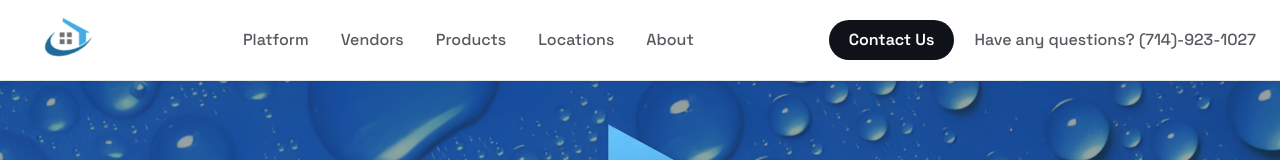
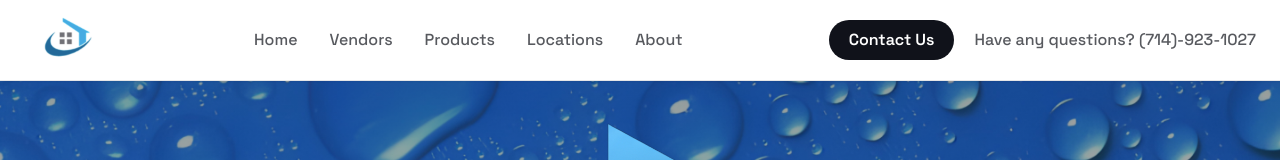
Before and after one commit to spencersharpe-dev/wmc-products, a React (Vite) app: page / in a window 1280 px wide. Shown: the top 160 px of the page. Built offline with nearby package versions, Linux system fonts and the light colour scheme.

Commit message:
Rename Platform to Home in navigation with routing
- Change "Platform" to "Home" in navbar across all pages
- Add routing for Home link to navigate to "/" (home page)

Co-Authored-By: Claude Opus 4.5 <noreply@anthropic.com>

```diff
--- a/src/About.jsx
+++ b/src/About.jsx
@@ -1,7 +1,7 @@
 import React from 'react';
 import { Link } from 'react-router-dom';
 
-const navLinks = ["Platform", "Vendors", "Products", "Locations", "About"];
+const navLinks = ["Home", "Vendors", "Products", "Locations", "About"];
 
 export default function About() {
   const [mobileMenuOpen, setMobileMenuOpen] = React.useState(false);
@@ -24,7 +24,7 @@ export default function About() {
             {navLinks.map((link) => (
               <Link
                 key={link}
-                to={link === "About" ? "/about" : link === "Products" ? "/products" : link === "Vendors" ? "/vendors" : link === "Locations" ? "/locations" : "#"}
+                to={link === "Home" ? "/" : link === "About" ? "/about" : link === "Products" ? "/products" : link === "Vendors" ? "/vendors" : link === "Locations" ? "/locations" : "#"}
                 className="text-ink/70 transition hover:text-ink"
               >
                 {link}
@@ -61,7 +61,7 @@ export default function About() {
               {navLinks.map((link) => (
                 <Link
                   key={link}
-                  to={link === "About" ? "/about" : link === "Products" ? "/products" : link === "Vendors" ? "/vendors" : link === "Locations" ? "/locations" : "#"}
+                  to={link === "Home" ? "/" : link === "About" ? "/about" : link === "Products" ? "/products" : link === "Vendors" ? "/vendors" : link === "Locations" ? "/locations" : "#"}
                   className="block w-full text-left px-4 py-3 text-ink/70 hover:text-ink hover:bg-ink/5 rounded-lg transition"
                   onClick={() => setMobileMenuOpen(false)}
                 >
--- a/src/Home.jsx
+++ b/src/Home.jsx
@@ -1,7 +1,7 @@
 import React from 'react';
 import { Link } from 'react-router-dom';
 
-const navLinks = ["Platform", "Vendors", "Products", "Locations", "About"];
+const navLinks = ["Home", "Vendors", "Products", "Locations", "About"];
 
 const solutionCards = [
   {
@@ -93,7 +93,7 @@ export default function Home() {
             {navLinks.map((link) => (
               <Link
                 key={link}
-                to={link === "About" ? "/about" : link === "Products" ? "/products" : link === "Vendors" ? "/vendors" : link === "Locations" ? "/locations" : "#"}
+                to={link === "Home" ? "/" : link === "About" ? "/about" : link === "Products" ? "/products" : link === "Vendors" ? "/vendors" : link === "Locations" ? "/locations" : "#"}
                 className="text-ink/70 transition hover:text-ink"
               >
                 {link}
@@ -130,7 +130,7 @@ export default function Home() {
               {navLinks.map((link) => (
                 <Link
                   key={link}
-                  to={link === "About" ? "/about" : link === "Products" ? "/products" : link === "Vendors" ? "/vendors" : link === "Locations" ? "/locations" : "#"}
+                  to={link === "Home" ? "/" : link === "About" ? "/about" : link === "Products" ? "/products" : link === "Vendors" ? "/vendors" : link === "Locations" ? "/locations" : "#"}
                   className="block w-full text-left px-4 py-3 text-ink/70 hover:text-ink hover:bg-ink/5 rounded-lg transition"
                   onClick={() => setMobileMenuOpen(false)}
                 >
--- a/src/Locations.jsx
+++ b/src/Locations.jsx
@@ -1,7 +1,7 @@
 import React from 'react';
 import { Link } from 'react-router-dom';
 
-const navLinks = ["Platform", "Vendors", "Products", "Locations", "About"];
+const navLinks = ["Home", "Vendors", "Products", "Locations", "About"];
 
 const locationsData = [
   {
@@ -36,7 +36,7 @@ export default function Locations() {
             {navLinks.map((link) => (
               <Link
                 key={link}
-                to={link === "About" ? "/about" : link === "Products" ? "/products" : link === "Vendors" ? "/vendors" : link === "Locations" ? "/locations" : "#"}
+                to={link === "Home" ? "/" : link === "About" ? "/about" : link === "Products" ? "/products" : link === "Vendors" ? "/vendors" : link === "Locations" ? "/locations" : "#"}
                 className="text-ink/70 transition hover:text-ink"
               >
                 {link}
@@ -73,7 +73,7 @@ export default function Locations() {
               {navLinks.map((link) => (
                 <Link
                   key={link}
-                  to={link === "About" ? "/about" : link === "Products" ? "/products" : link === "Vendors" ? "/vendors" : link === "Locations" ? "/locations" : "#"}
+                  to={link === "Home" ? "/" : link === "About" ? "/about" : link === "Products" ? "/products" : link === "Vendors" ? "/vendors" : link === "Locations" ? "/locations" : "#"}
                   className="block w-full text-left px-4 py-3 text-ink/70 hover:text-ink hover:bg-ink/5 rounded-lg transition"
                   onClick={() => setMobileMenuOpen(false)}
                 >
--- a/src/Partner.jsx
+++ b/src/Partner.jsx
@@ -1,7 +1,7 @@
 import React from 'react';
 import { Link } from 'react-router-dom';
 
-const navLinks = ["Platform", "Vendors", "Products", "Locations", "About"];
+const navLinks = ["Home", "Vendors", "Products", "Locations", "About"];
 
 export default function Partner() {
   const [mobileMenuOpen, setMobileMenuOpen] = React.useState(false);
@@ -24,7 +24,7 @@ export default function Partner() {
             {navLinks.map((link) => (
               <Link
                 key={link}
-                to={link === "About" ? "/about" : link === "Products" ? "/products" : link === "Vendors" ? "/vendors" : link === "Locations" ? "/locations" : "#"}
+                to={link === "Home" ? "/" : link === "About" ? "/about" : link === "Products" ? "/products" : link === "Vendors" ? "/vendors" : link === "Locations" ? "/locations" : "#"}
                 className="text-ink/70 transition hover:text-ink"
               >
                 {link}
@@ -61,7 +61,7 @@ export default function Partner() {
               {navLinks.map((link) => (
                 <Link
                   key={link}
-                  to={link === "About" ? "/about" : link === "Products" ? "/products" : link === "Vendors" ? "/vendors" : link === "Locations" ? "/locations" : "#"}
+                  to={link === "Home" ? "/" : link === "About" ? "/about" : link === "Products" ? "/products" : link === "Vendors" ? "/vendors" : link === "Locations" ? "/locations" : "#"}
                   className="block w-full text-left px-4 py-3 text-ink/70 hover:text-ink hover:bg-ink/5 rounded-lg transition"
                   onClick={() => setMobileMenuOpen(false)}
                 >
--- a/src/Products.jsx
+++ b/src/Products.jsx
@@ -1,7 +1,7 @@
 import React from 'react';
 import { Link } from 'react-router-dom';
 
-const navLinks = ["Platform", "Vendors", "Products", "Locations", "About"];
+const navLinks = ["Home", "Vendors", "Products", "Locations", "About"];
 
 const productsData = [
   {
@@ -125,7 +125,7 @@ export default function Products() {
             {navLinks.map((link) => (
               <Link
                 key={link}
-                to={link === "About" ? "/about" : link === "Products" ? "/products" : link === "Vendors" ? "/vendors" : link === "Locations" ? "/locations" : "#"}
+                to={link === "Home" ? "/" : link === "About" ? "/about" : link === "Products" ? "/products" : link === "Vendors" ? "/vendors" : link === "Locations" ? "/locations" : "#"}
                 className="text-ink/70 transition hover:text-ink"
               >
                 {link}
@@ -162,7 +162,7 @@ export default function Products() {
               {navLinks.map((link) => (
                 <Link
                   key={link}
-                  to={link === "About" ? "/about" : link === "Products" ? "/products" : link === "Vendors" ? "/vendors" : link === "Locations" ? "/locations" : "#"}
+                  to={link === "Home" ? "/" : link === "About" ? "/about" : link === "Products" ? "/products" : link === "Vendors" ? "/vendors" : link === "Locations" ? "/locations" : "#"}
                   className="block w-full text-left px-4 py-3 text-ink/70 hover:text-ink hover:bg-ink/5 rounded-lg transition"
                   onClick={() => setMobileMenuOpen(false)}
                 >
--- a/src/Vendors.jsx
+++ b/src/Vendors.jsx
@@ -1,7 +1,7 @@
 import React from 'react';
 import { Link } from 'react-router-dom';
 
-const navLinks = ["Platform", "Vendors", "Products", "Locations", "About"];
+const navLinks = ["Home", "Vendors", "Products", "Locations", "About"];
 
 const vendorsData = [
   {
@@ -115,7 +115,7 @@ export default function Vendors() {
             {navLinks.map((link) => (
               <Link
                 key={link}
-                to={link === "About" ? "/about" : link === "Products" ? "/products" : link === "Vendors" ? "/vendors" : link === "Locations" ? "/locations" : "#"}
+                to={link === "Home" ? "/" : link === "About" ? "/about" : link === "Products" ? "/products" : link === "Vendors" ? "/vendors" : link === "Locations" ? "/locations" : "#"}
                 className="text-ink/70 transition hover:text-ink"
               >
                 {link}
@@ -152,7 +152,7 @@ export default function Vendors() {
               {navLinks.map((link) => (
                 <Link
                   key={link}
-                  to={link === "About" ? "/about" : link === "Products" ? "/products" : link === "Vendors" ? "/vendors" : link === "Locations" ? "/locations" : "#"}
+                  to={link === "Home" ? "/" : link === "About" ? "/about" : link === "Products" ? "/products" : link === "Vendors" ? "/vendors" : link === "Locations" ? "/locations" : "#"}
                   className="block w-full text-left px-4 py-3 text-ink/70 hover:text-ink hover:bg-ink/5 rounded-lg transition"
                   onClick={() => setMobileMenuOpen(false)}
                 >
```
